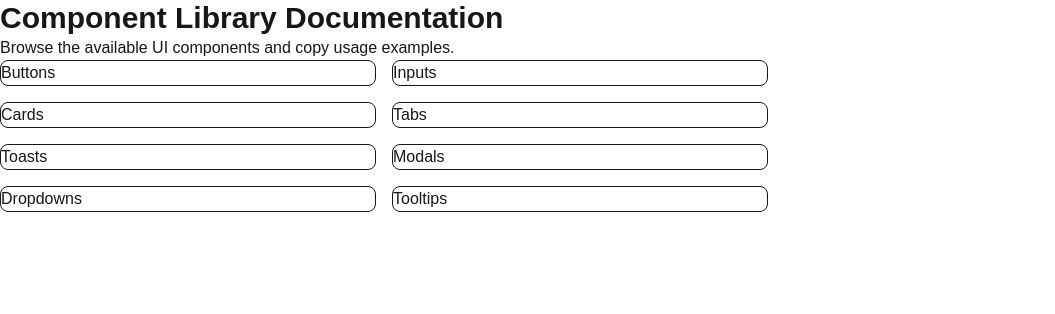
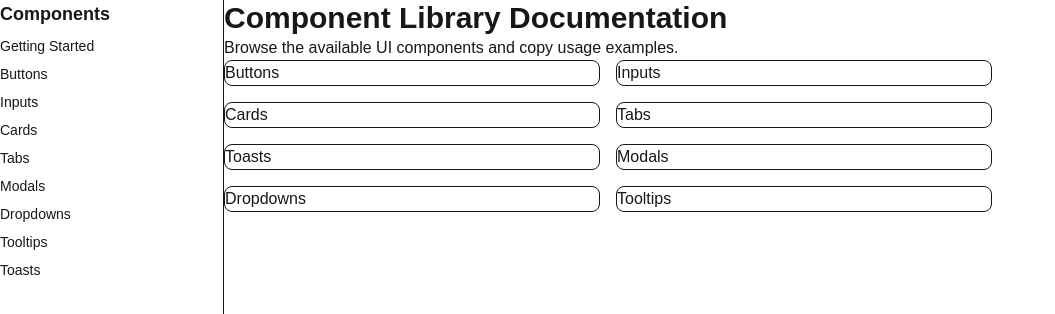
Before and after one commit to jayvilla/component-library, a Next.js app: page /docs in a window 1280 px wide. Shown: the top 314 px of the page, without its empty margins (0-1055 px from the left). Built offline with nearby package versions, Linux system fonts and the light colour scheme.

Commit message:
add sidebar

```diff
--- /dev/null
+++ b/src/app/docs/layout.tsx
@@ -0,0 +1,17 @@
+import Sidebar from "./sidebar";
+
+export default function DocsLayout({
+  children,
+}: {
+  children: React.ReactNode;
+}) {
+  return (
+    <div className="min-h-screen flex bg-background text-foreground">
+      {/* Sidebar */}
+      <Sidebar />
+
+      {/* Main Content */}
+      <main className="flex-1 p-8 max-w-4xl">{children}</main>
+    </div>
+  );
+}
--- /dev/null
+++ b/src/app/docs/sidebar.tsx
@@ -0,0 +1,45 @@
+"use client";
+
+import Link from "next/link";
+import { usePathname } from "next/navigation";
+import { cn } from "@/lib/utils";
+
+const links = [
+  { name: "Getting Started", href: "/docs" },
+
+  { name: "Buttons", href: "/docs/examples/buttons" },
+  { name: "Inputs", href: "/docs/examples/inputs" },
+  { name: "Cards", href: "/docs/examples/cards" },
+  { name: "Tabs", href: "/docs/examples/tabs" },
+  { name: "Modals", href: "/docs/examples/modals" },
+  { name: "Dropdowns", href: "/docs/examples/dropdowns" },
+  { name: "Tooltips", href: "/docs/examples/tooltips" },
+  { name: "Toasts", href: "/docs/examples/toasts" },
+];
+
+export default function Sidebar() {
+  const pathname = usePathname();
+
+  return (
+    <aside className="w-56 hidden md:flex flex-col gap-2 border-r border-foreground/10 p-4 sticky top-0 h-screen bg-background">
+      <h2 className="text-lg font-semibold mb-4">Components</h2>
+
+      {links.map((item) => {
+        const active = pathname === item.href;
+
+        return (
+          <Link
+            key={item.href}
+            href={item.href}
+            className={cn(
+              "text-sm rounded-md px-3 py-2 hover:bg-muted transition",
+              active && "bg-primary text-primary-foreground hover:bg-primary"
+            )}
+          >
+            {item.name}
+          </Link>
+        );
+      })}
+    </aside>
+  );
+}
--- a/src/app/layout.tsx
+++ b/src/app/layout.tsx
@@ -1,10 +1,32 @@
 import type { Metadata } from "next";
 import "./globals.css";
-import { ToastProvider } from "@/components/ui/toast/toast-provider";
+import { ToastProvider } from "@/components/ui";
 
+// 🔥 Updated Metadata for your UI Component Library
 export const metadata: Metadata = {
-  title: "Create Next App",
-  description: "Generated by create next app",
+  title: "Component Library — Tailwind UI System",
+  description:
+    "A modern, reusable, Tailwind-based component library built with Next.js 14, featuring buttons, inputs, modals, tooltips, tabs, dropdowns, toast system, and more.",
+  icons: {
+    icon: "/favicon.ico",
+  },
+  openGraph: {
+    title: "Component Library",
+    description:
+      "A clean and modern Tailwind UI component library with Buttons, Inputs, Cards, Modals, Tabs, Dropdowns, Tooltips, Toasts and more.",
+    url: "https://localhost:3000",
+    siteName: "Component Library",
+    images: [
+      {
+        url: "/og-image.png",
+        width: 1200,
+        height: 630,
+        alt: "Component Library Preview",
+      },
+    ],
+    locale: "en_US",
+    type: "website",
+  },
 };
 
 export default function RootLayout({
@@ -13,8 +35,8 @@ export default function RootLayout({
   children: React.ReactNode;
 }) {
   return (
-    <html lang="en">
-      <body>
+    <html lang="en" className="light">
+      <body className="min-h-screen bg-background text-foreground antialiased">
         <ToastProvider>{children}</ToastProvider>
       </body>
     </html>
```
